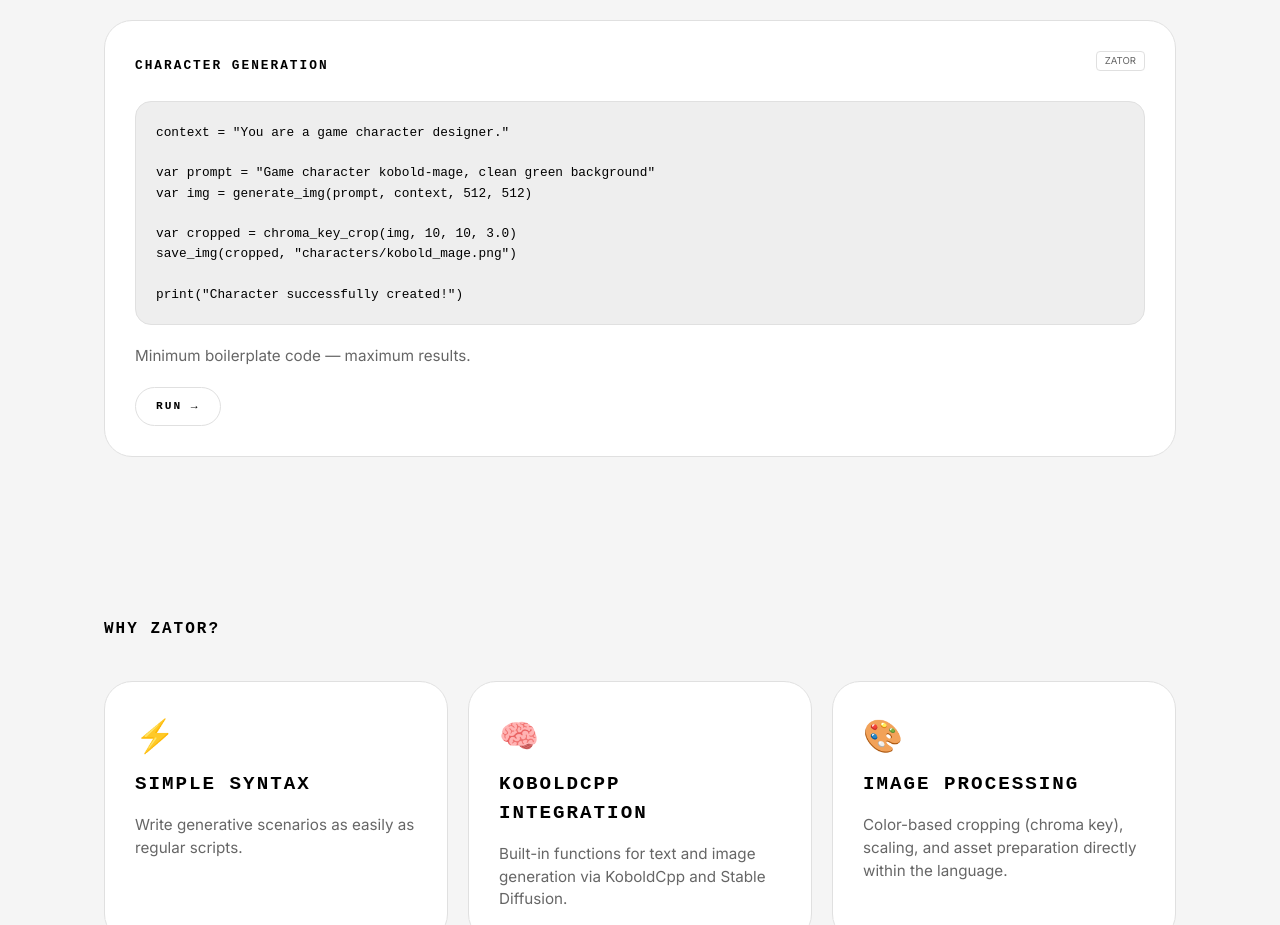
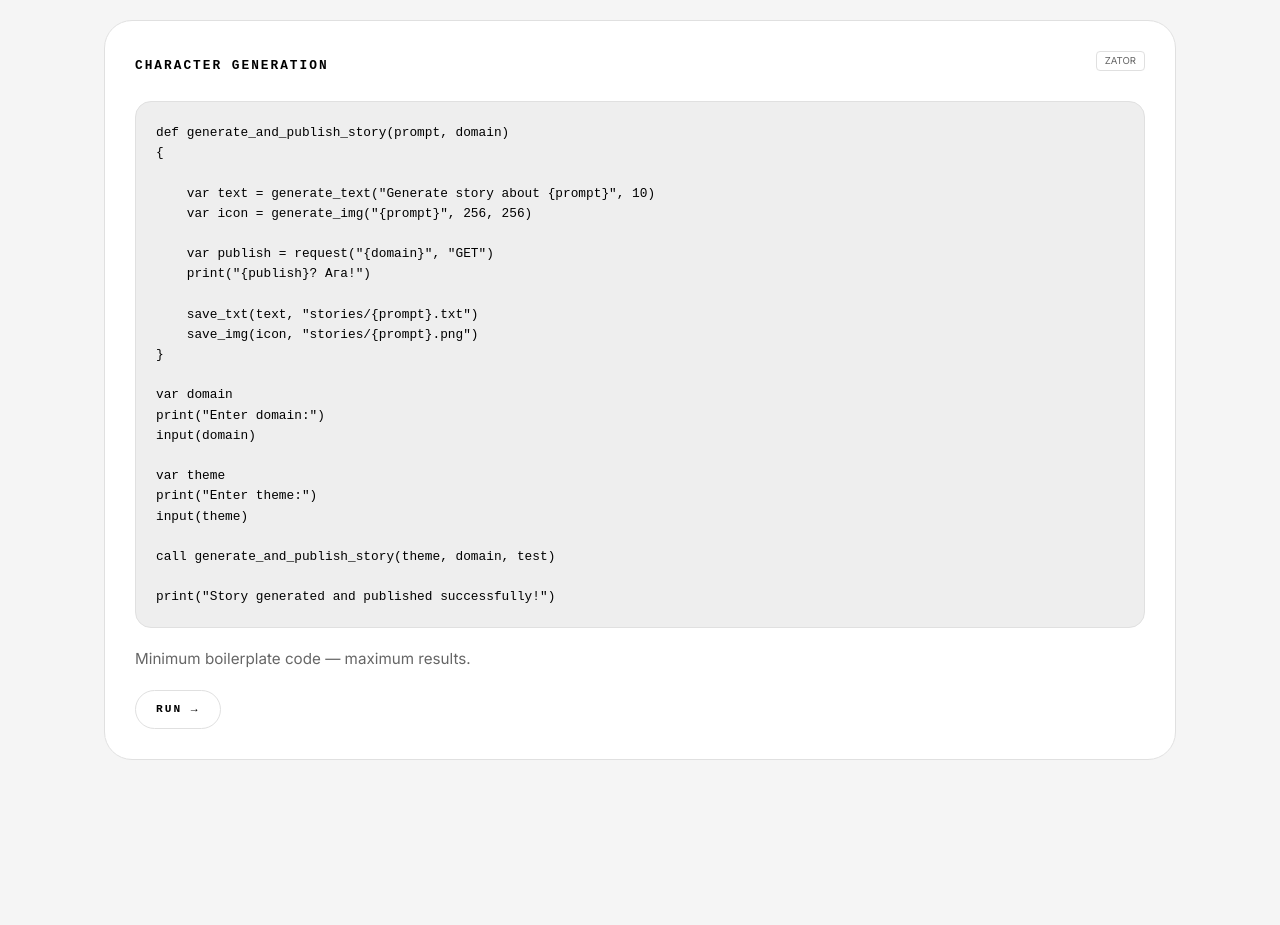
Before and after one commit to 4ds-dev/zator.github.io, a plain HTML site: page en.html in a window 1280 px wide. Shown: the part 840-1765 px from the top of the page. Drawn offline with Linux system fonts and the light colour scheme; a web font is replaced by a local one.

Commit message:
Add files via upload

```diff
--- a/en.html
+++ b/en.html
@@ -51,15 +51,30 @@
                     <span class="ndot" style="font-size: 0.8rem;">Character Generation</span>
                     <span class="tag">Zator</span>
                 </div>
-                <pre><code>context = "You are a game character designer."
+                <pre><code>def generate_and_publish_story(prompt, domain)
+{
 
-var prompt = "Game character kobold-mage, clean green background"
-var img = generate_img(prompt, context, 512, 512)
+    var text = generate_text("Generate story about {prompt}", 10)
+    var icon = generate_img("{prompt}", 256, 256)
 
-var cropped = chroma_key_crop(img, 10, 10, 3.0)
-save_img(cropped, "characters/kobold_mage.png")
+    var publish = request("{domain}", "GET")
+    print("{publish}? Ага!")
 
-print("Character successfully created!")</code></pre>
+    save_txt(text, "stories/{prompt}.txt")
+    save_img(icon, "stories/{prompt}.png")
+}
+
+var domain
+print("Enter domain:")
+input(domain)
+
+var theme
+print("Enter theme:")
+input(theme)
+
+call generate_and_publish_story(theme, domain, test)
+
+print("Story generated and published successfully!")</code></pre>
                 <p>Minimum boilerplate code — maximum results.</p>
 			<a href="/interpreter" class="btn btn-outline ndot" style="font-size: 0.7rem;">Run →</a>
             </div>
```
Also changed, not shown: index.html (+24 -5 lines), interpreter.html (+24 -6 lines).
